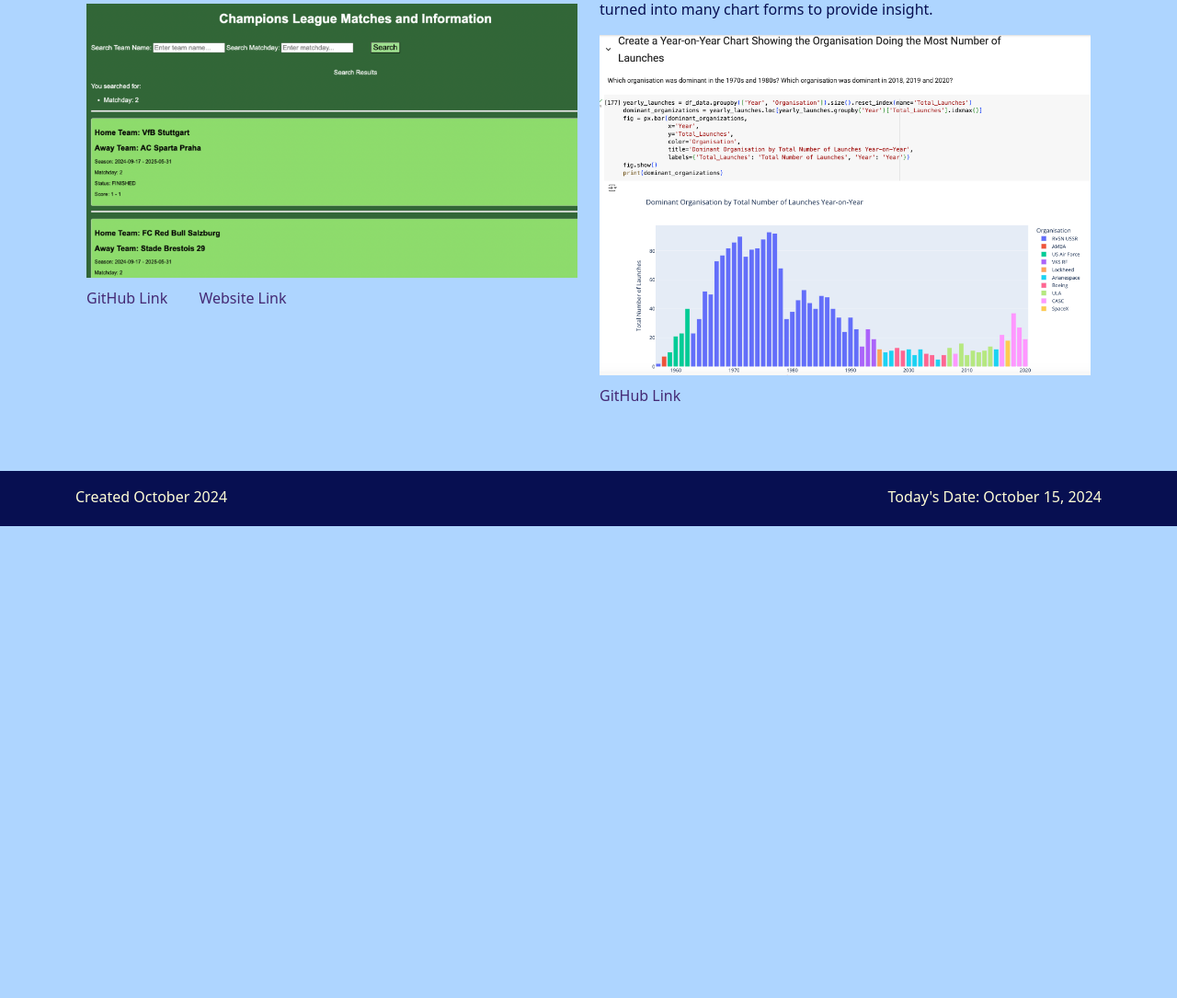
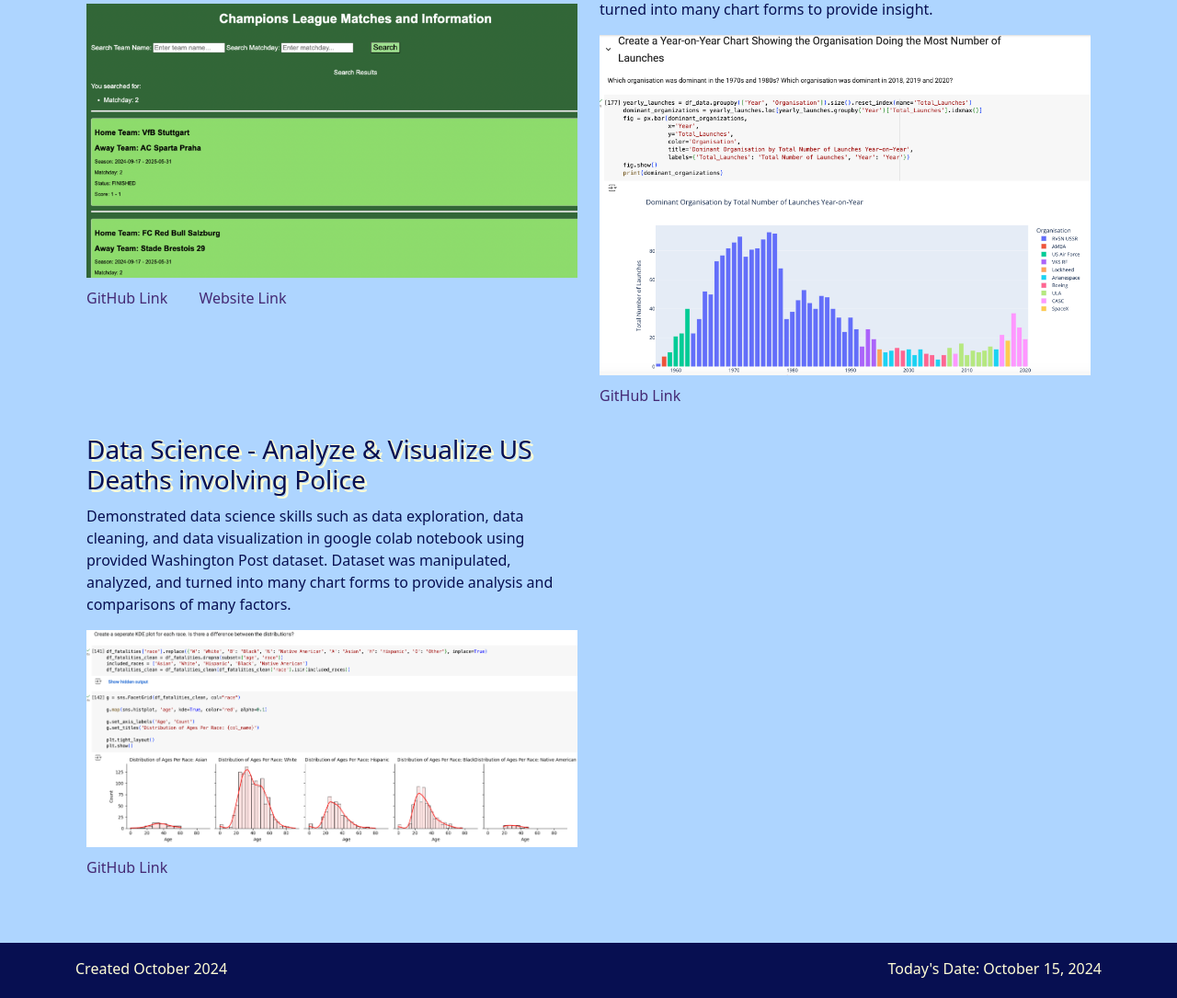
Before and after one commit to ellie-winer/PortfolioWebsite-Portfolio2, a Flask app: page / in a window 1280 px wide. Shown: the part 3576-4661 px from the top of the page at 92% size. Before the commit the page ends 4148 px from the top, so only its background shows below. Run offline with Flask 3, Linux system fonts and the light colour scheme; some libraries are stand-ins or nearby versions.

Commit message:
adding project 19

```diff
--- a/templates/index.html
+++ b/templates/index.html
@@ -90,6 +90,12 @@
             <img src="{{ url_for('static', filename='/assets/project18.jpeg') }}" class="img-fluid">
             <a class="project-link" href="https://github.com/ellie-winer/AnalyzeandVisualizeSpaceRace-Portfolio18">GitHub Link</a>
         </div>
+        <div class="col-md-6">
+            <h3 class="main-title">Data Science - Analyze & Visualize US Deaths involving Police</h3>
+            <p class="subtitle">Demonstrated data science skills such as data exploration, data cleaning, and data visualization in google colab notebook using provided Washington Post dataset. Dataset was manipulated, analyzed, and turned into many chart forms to provide analysis and comparisons of many factors.</p>
+            <img src="{{ url_for('static', filename='/assets/project19.jpeg') }}" class="img-fluid">
+            <a class="project-link" href="https://github.com/ellie-winer/AnalyzeUSDeaths-Portfolio19">GitHub Link</a>
+        </div>
     </div>
 </div>
 </body>
```
Also changed, not shown: static/assets/project19.jpeg (added).
